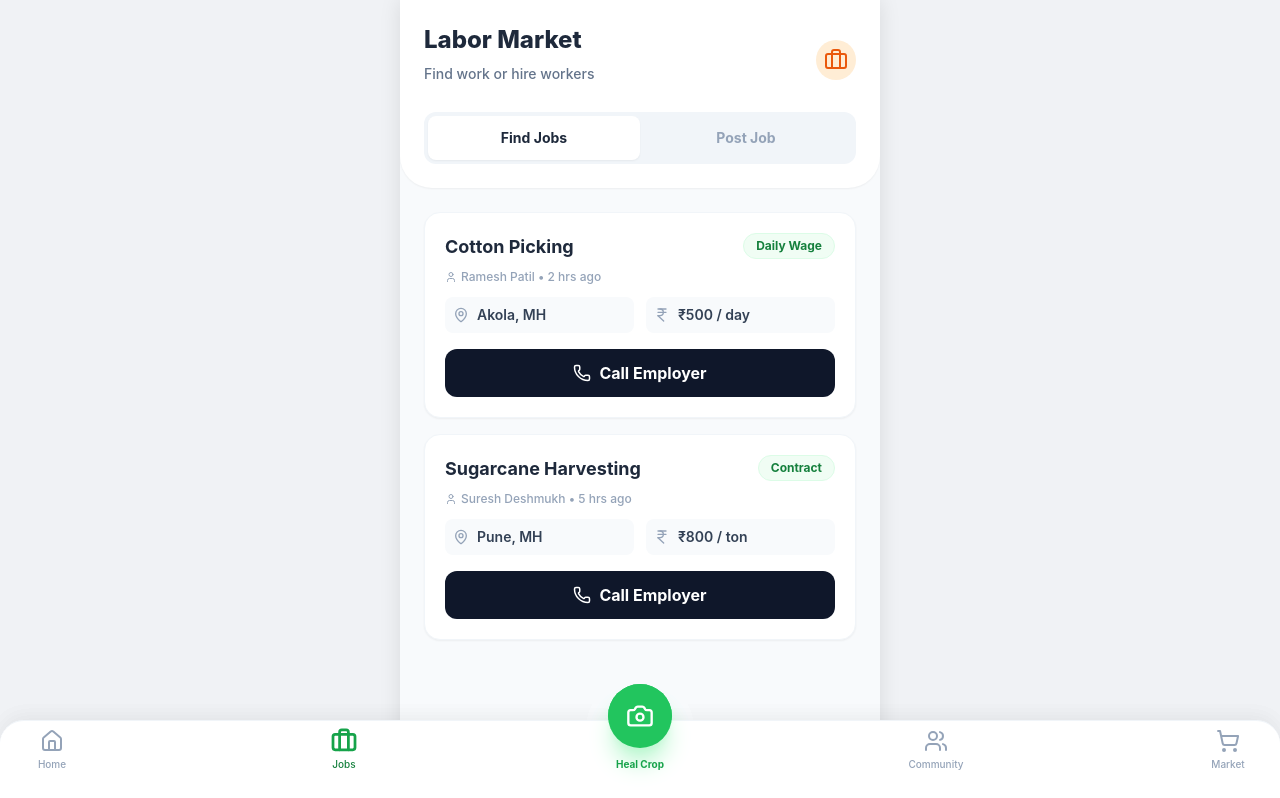
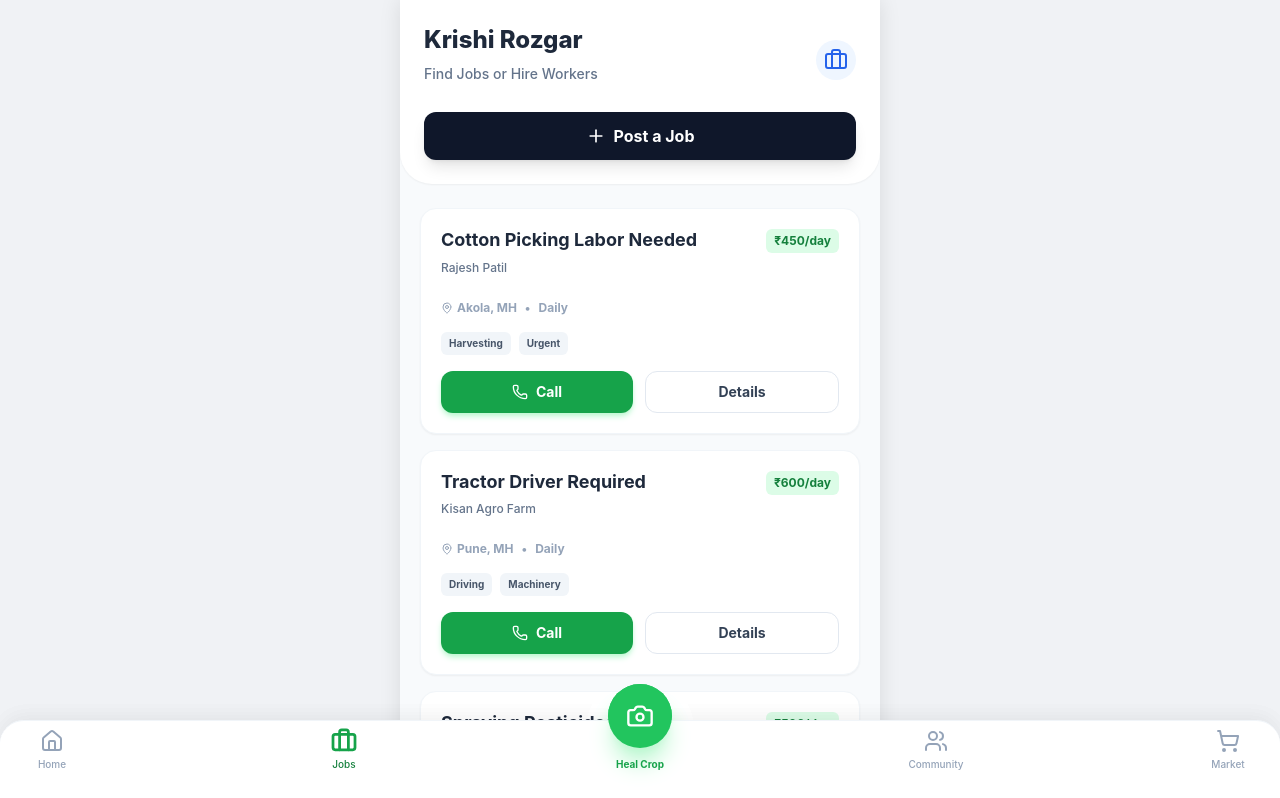
Before and after one commit to omkarbajarangyadav-commits/gram-ai-backup, a Next.js app: page /jobs in a window 1280 px wide. Shown: the top 798 px of the page. Built offline with nearby package versions, Linux system fonts and the light colour scheme.

Commit message:
upgrade to production schema and add labour marketplace

```diff
--- a/src/app/jobs/page.js
+++ b/src/app/jobs/page.js
@@ -1,210 +1,114 @@
 'use client';
-import { useState } from 'react';
-import { Briefcase, MapPin, IndianRupee, Phone, Calendar, User, Plus } from 'lucide-react';
+import { useState, useEffect } from 'react';
+import { Briefcase, MapPin, IndianRupee, Plus, Phone } from 'lucide-react';
 import BottomNav from '@/components/BottomNav';
+import { motion } from 'framer-motion';
 
-// Mock Data
+// Mock Data for Jobs
 const MOCK_JOBS = [
     {
         id: 1,
-        title: 'Cotton Picking',
-        farmer: 'Ramesh Patil',
+        title: 'Cotton Picking Labor Needed',
+        employer: 'Rajesh Patil',
         location: 'Akola, MH',
-        wage: '₹500 / day',
-        type: 'Daily Wage',
-        posted: '2 hrs ago',
-        phone: '9876543210'
+        wage: '450',
+        type: 'Daily',
+        tags: ['Harvesting', 'Urgent']
     },
     {
         id: 2,
-        title: 'Sugarcane Harvesting',
-        farmer: 'Suresh Deshmukh',
+        title: 'Tractor Driver Required',
+        employer: 'Kisan Agro Farm',
         location: 'Pune, MH',
-        wage: '₹800 / ton',
-        type: 'Contract',
-        posted: '5 hrs ago',
-        phone: '9123456780'
+        wage: '600',
+        type: 'Daily',
+        tags: ['Driving', 'Machinery']
+    },
+    {
+        id: 3,
+        title: 'Spraying Pesticides',
+        employer: 'Suresh Deshmukh',
+        location: 'Latur, MH',
+        wage: '500',
+        type: 'Daily',
+        tags: ['Spraying']
     }
 ];
 
 export default function Jobs() {
-    const [activeTab, setActiveTab] = useState('find'); // 'find' or 'post'
+    const [role, setRole] = useState('farmer');
     const [jobs, setJobs] = useState(MOCK_JOBS);
-    const [showForm, setShowForm] = useState(false);
-    const [newJob, setNewJob] = useState({ title: '', location: '', wage: '', phone: '' });
 
-    const handleAddJob = (e) => {
-        e.preventDefault();
-        const job = {
-            id: Date.now(),
-            title: newJob.title,
-            farmer: 'You (Farmer)',
-            location: newJob.location,
-            wage: `₹${newJob.wage}`,
-            type: 'Daily Wage',
-            posted: 'Just now',
-            phone: newJob.phone
-        };
-        setJobs([job, ...jobs]);
-        setShowForm(false);
-        setActiveTab('find');
-        setNewJob({ title: '', location: '', wage: '', phone: '' });
-    };
+    useEffect(() => {
+        const storedRole = localStorage.getItem('role');
+        if (storedRole) setRole(storedRole);
+    }, []);
 
     return (
         <main className="min-h-screen bg-slate-50 pb-24">
             {/* Header */}
-            <header className="bg-white p-6 sticky top-0 z-10 shadow-sm rounded-b-[2rem]">
-                <div className="flex justify-between items-center mb-4">
+            <div className="bg-white p-6 rounded-b-[2rem] shadow-sm sticky top-0 z-10">
+                <div className="flex justify-between items-center mb-2">
                     <div>
-                        <h1 className="text-2xl font-extrabold text-slate-800">Labor Market</h1>
-                        <p className="text-sm text-slate-500 font-medium">Find work or hire workers</p>
+                        <h1 className="text-2xl font-extrabold text-slate-800">Krishi Rozgar</h1>
+                        <p className="text-sm text-slate-500 font-medium">Find Jobs or Hire Workers</p>
                     </div>
-                    <div className="bg-orange-100 p-2 rounded-full">
-                        <Briefcase className="text-orange-600" size={24} />
+                    <div className="bg-blue-50 p-2 rounded-full">
+                        <Briefcase className="text-blue-600" size={24} />
                     </div>
                 </div>
 
-                {/* Tabs */}
-                <div className="flex bg-slate-100 p-1 rounded-xl">
-                    <button
-                        onClick={() => setActiveTab('find')}
-                        className={`flex-1 py-3 rounded-lg text-sm font-bold transition-all ${activeTab === 'find' ? 'bg-white shadow-sm text-slate-800' : 'text-slate-400 hover:text-slate-600'}`}
-                    >
-                        Find Jobs
+                {role === 'farmer' && (
+                    <button className="w-full mt-4 bg-slate-900 text-white py-3 rounded-xl font-bold flex items-center justify-center gap-2 shadow-lg active:scale-95 transition-transform">
+                        <Plus size={20} />
+                        Post a Job
                     </button>
-                    <button
-                        onClick={() => setActiveTab('post')}
-                        className={`flex-1 py-3 rounded-lg text-sm font-bold transition-all ${activeTab === 'post' ? 'bg-white shadow-sm text-slate-800' : 'text-slate-400 hover:text-slate-600'}`}
-                    >
-                        Post Job
-                    </button>
+                )}
             </div>
-            </header>
 
             {/* Content */}
-            <div className="p-6 space-y-4">
-                {activeTab === 'find' ? (
-                    jobs.map((job) => (
-                        <div key={job.id} className="bg-white p-5 rounded-2xl shadow-sm border border-slate-100">
+            <div className="px-5 mt-6 space-y-4">
+                {jobs.map((job) => (
+                    <motion.div
+                        key={job.id}
+                        initial={{ opacity: 0, y: 10 }}
+                        animate={{ opacity: 1, y: 0 }}
+                        className="bg-white p-5 rounded-2xl shadow-sm border border-slate-100"
+                    >
                         <div className="flex justify-between items-start mb-3">
                             <div>
-                                    <h3 className="font-bold text-slate-800 text-lg">{job.title}</h3>
-                                    <div className="flex items-center gap-1 text-xs text-slate-400 font-medium">
-                                        <User size={12} /> {job.farmer} • {job.posted}
+                                <h3 className="font-bold text-slate-800 text-lg leading-tight">{job.title}</h3>
+                                <p className="text-xs text-slate-500 font-medium mt-1">{job.employer}</p>
                             </div>
-                                </div>
-                                <span className="bg-green-50 text-green-700 px-3 py-1 rounded-full text-xs font-bold border border-green-100">
-                                    {job.type}
+                            <span className="bg-green-100 text-green-700 text-xs font-bold px-2 py-1 rounded-md">
+                                ₹{job.wage}/day
                             </span>
                         </div>
 
-                            <div className="grid grid-cols-2 gap-3 mb-4">
-                                <div className="bg-slate-50 p-2 rounded-lg flex items-center gap-2">
-                                    <MapPin size={16} className="text-slate-400" />
-                                    <span className="text-sm font-semibold text-slate-700">{job.location}</span>
-                                </div>
-                                <div className="bg-slate-50 p-2 rounded-lg flex items-center gap-2">
-                                    <IndianRupee size={16} className="text-slate-400" />
-                                    <span className="text-sm font-semibold text-slate-700">{job.wage}</span>
-                                </div>
+                        <div className="flex items-center gap-2 text-xs text-slate-400 font-bold mb-4">
+                            <span className="flex items-center gap-1"><MapPin size={12} /> {job.location}</span>
+                            <span>•</span>
+                            <span>{job.type}</span>
                         </div>
 
-                            <a
-                                href={`tel:${job.phone}`}
-                                className="w-full bg-slate-900 text-white py-3 rounded-xl font-bold flex items-center justify-center gap-2 active:scale-95 transition-transform"
-                            >
-                                <Phone size={18} />
-                                Call Employer
-                            </a>
+                        <div className="flex gap-2 mb-4">
+                            {job.tags.map(tag => (
+                                <span key={tag} className="text-[10px] bg-slate-100 text-slate-600 px-2 py-1 rounded-md font-bold">
+                                    {tag}
+                                </span>
+                            ))}
                         </div>
-                    ))
-                ) : (
-                    !showForm ? (
-                        <div className="text-center py-10">
-                            <div className="w-20 h-20 bg-slate-100 rounded-full flex items-center justify-center mx-auto mb-4 text-slate-300">
-                                <Plus size={40} />
-                            </div>
-                            <h3 className="text-lg font-bold text-slate-800 mb-2">Hire Workers</h3>
-                            <p className="text-slate-400 text-sm mb-6 max-w-xs mx-auto">Post a job listing to find reliable agriculture workers in your area.</p>
-                            <button
-                                onClick={() => setShowForm(true)}
-                                className="bg-green-600 text-white px-8 py-3 rounded-xl font-bold shadow-lg shadow-green-200 active:scale-95 transition-transform"
-                            >
-                                Create Job Post
+
+                        <div className="flex gap-3">
+                            <button className="flex-1 bg-green-600 text-white py-2.5 rounded-xl font-bold text-sm shadow-green-200 shadow-md flex items-center justify-center gap-2">
+                                <Phone size={16} /> Call
+                            </button>
+                            <button className="flex-1 bg-white border border-slate-200 text-slate-700 py-2.5 rounded-xl font-bold text-sm">
+                                Details
                             </button>
                         </div>
-                    ) : (
-                        <form onSubmit={handleAddJob} className="bg-white p-6 rounded-2xl shadow-sm border border-slate-100 space-y-4">
-                            <h3 className="text-lg font-bold text-slate-800 mb-2">New Job Post</h3>
-
-                            <div>
-                                <label className="text-xs font-bold text-slate-500 uppercase">Job Title</label>
-                                <input
-                                    type="text"
-                                    required
-                                    value={newJob.title}
-                                    onChange={(e) => setNewJob({ ...newJob, title: e.target.value })}
-                                    className="w-full bg-slate-50 border border-slate-100 rounded-xl p-3 font-semibold outline-none focus:border-green-500"
-                                    placeholder="e.g. Cotton Picking"
-                                />
-                            </div>
-
-                            <div>
-                                <label className="text-xs font-bold text-slate-500 uppercase">Location</label>
-                                <input
-                                    type="text"
-                                    required
-                                    value={newJob.location}
-                                    onChange={(e) => setNewJob({ ...newJob, location: e.target.value })}
-                                    className="w-full bg-slate-50 border border-slate-100 rounded-xl p-3 font-semibold outline-none focus:border-green-500"
-                                    placeholder="e.g. Akola, MH"
-                                />
-                            </div>
-
-                            <div className="grid grid-cols-2 gap-4">
-                                <div>
-                                    <label className="text-xs font-bold text-slate-500 uppercase">Daily Wage (₹)</label>
-                                    <input
-                                        type="number"
-                                        required
-                                        value={newJob.wage}
-                                        onChange={(e) => setNewJob({ ...newJob, wage: e.target.value })}
-                                        className="w-full bg-slate-50 border border-slate-100 rounded-xl p-3 font-semibold outline-none focus:border-green-500"
-                                        placeholder="500"
-                                    />
-                                </div>
-                                <div>
-                                    <label className="text-xs font-bold text-slate-500 uppercase">Phone</label>
-                                    <input
-                                        type="tel"
-                                        required
-                                        value={newJob.phone}
-                                        onChange={(e) => setNewJob({ ...newJob, phone: e.target.value })}
-                                        className="w-full bg-slate-50 border border-slate-100 rounded-xl p-3 font-semibold outline-none focus:border-green-500"
-                                        placeholder="987..."
-                                    />
-                                </div>
-                            </div>
-
-                            <div className="flex gap-3 pt-2">
-                                <button
-                                    type="button"
-                                    onClick={() => setShowForm(false)}
-                                    className="flex-1 bg-slate-100 text-slate-600 py-3 rounded-xl font-bold"
-                                >
-                                    Cancel
-                                </button>
-                                <button
-                                    type="submit"
-                                    className="flex-1 bg-green-600 text-white py-3 rounded-xl font-bold shadow-lg shadow-green-200"
-                                >
-                                    Post Job
-                                </button>
-                            </div>
-                        </form>
-                    )
-                )}
+                    </motion.div>
+                ))}
             </div>
 
             <BottomNav />
```
Also changed, not shown: 2 other files (tests, documents, lock files or other folders). Lines whose indentation alone changed are shown as unchanged.
